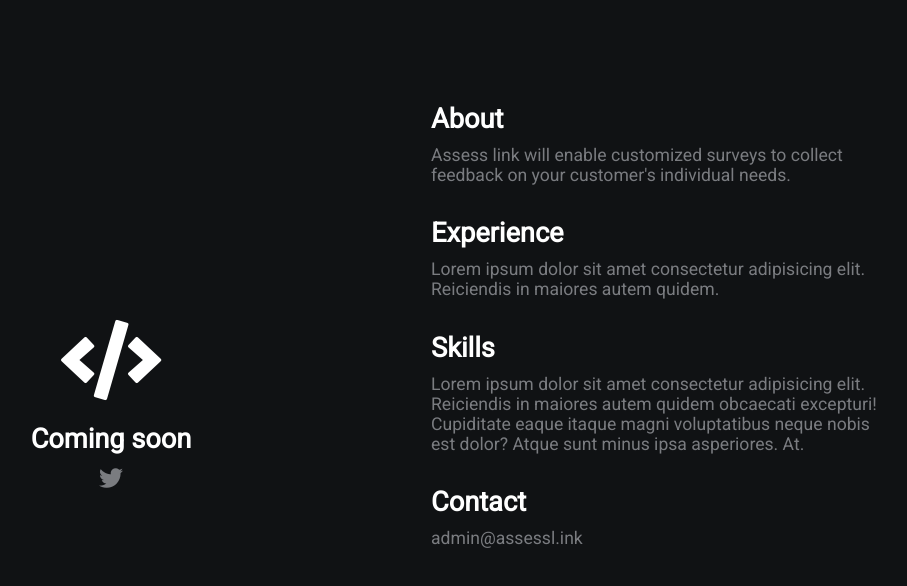
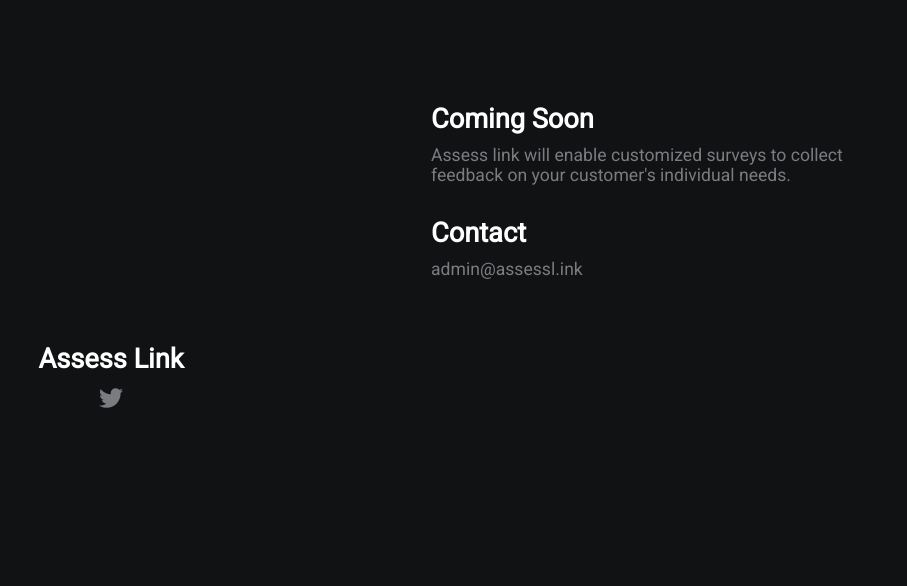
Before and after one commit to assesslink/assesslink.github.io, a plain HTML site: page index.html in a window 1280 px wide. Shown: the whole page, without its empty margins (209-1116 px from the left). Drawn offline with Linux system fonts and the light colour scheme.

Commit message:
Update index.html

```diff
--- a/index.html
+++ b/index.html
@@ -11,18 +11,12 @@
 <body>
     <div class="grid-2">
         <div class="section-1">
-            <i class="fas fa-code fa-5x white"></i>
-            <h2>Coming soon</h2>
+            <h2>Assess Link</h2>
             <a href="https://x.com/assesslink"><i class="fab fa-twitter"></i></a>
         </div>
         <div class="section-2">
-            <h2>About</h2>
+            <h2>Coming Soon</h2>
             <p>Assess link will enable customized surveys to collect feedback on your customer's individual needs.</p>
-            <h2>Experience</h2>
-            <p>Lorem ipsum dolor sit amet consectetur adipisicing elit. Reiciendis in maiores autem quidem.</p>
-
-            <h2>Skills</h2>
-            <p>Lorem ipsum dolor sit amet consectetur adipisicing elit. Reiciendis in maiores autem quidem obcaecati excepturi! Cupiditate eaque itaque magni voluptatibus neque nobis est dolor? Atque sunt minus ipsa asperiores. At.</p>
             <h2>Contact</h2>
             <p>admin@assessl.ink</p>
         </div>
```
